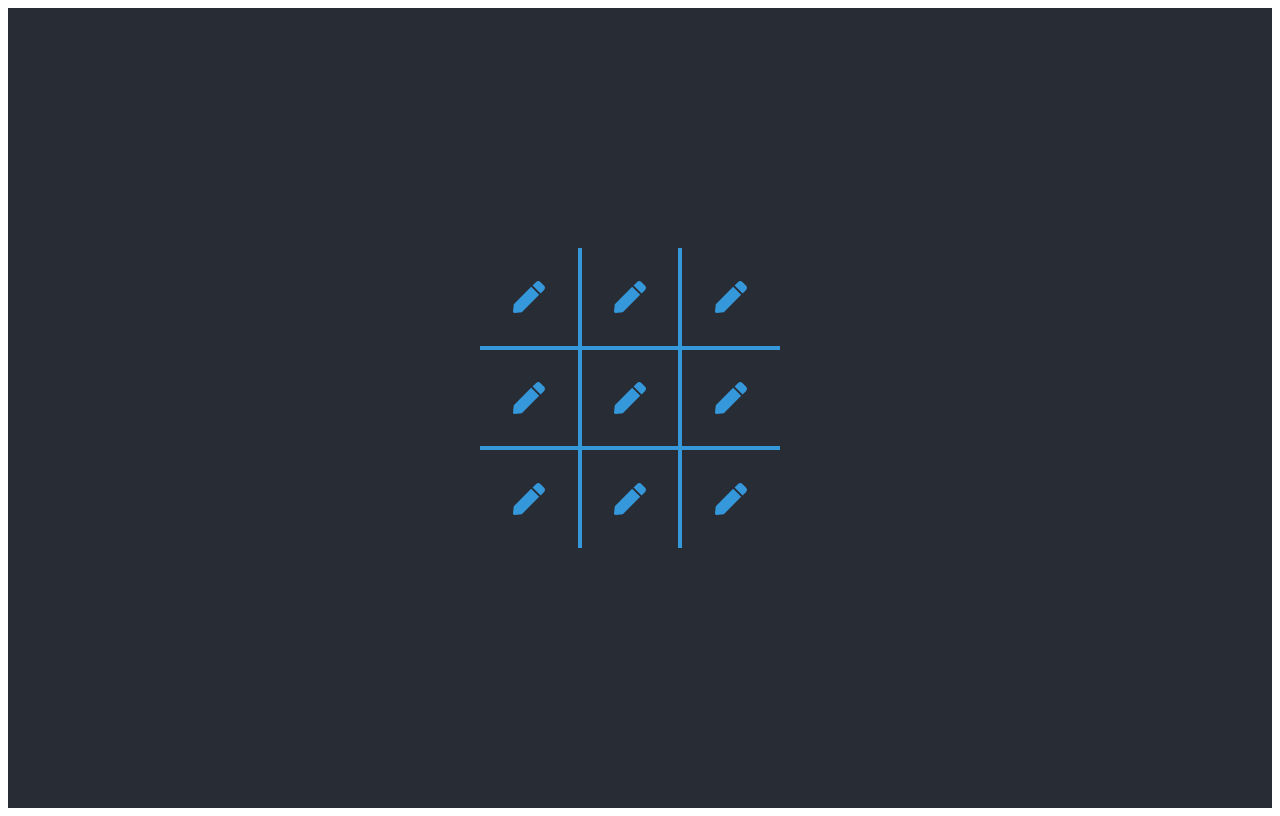
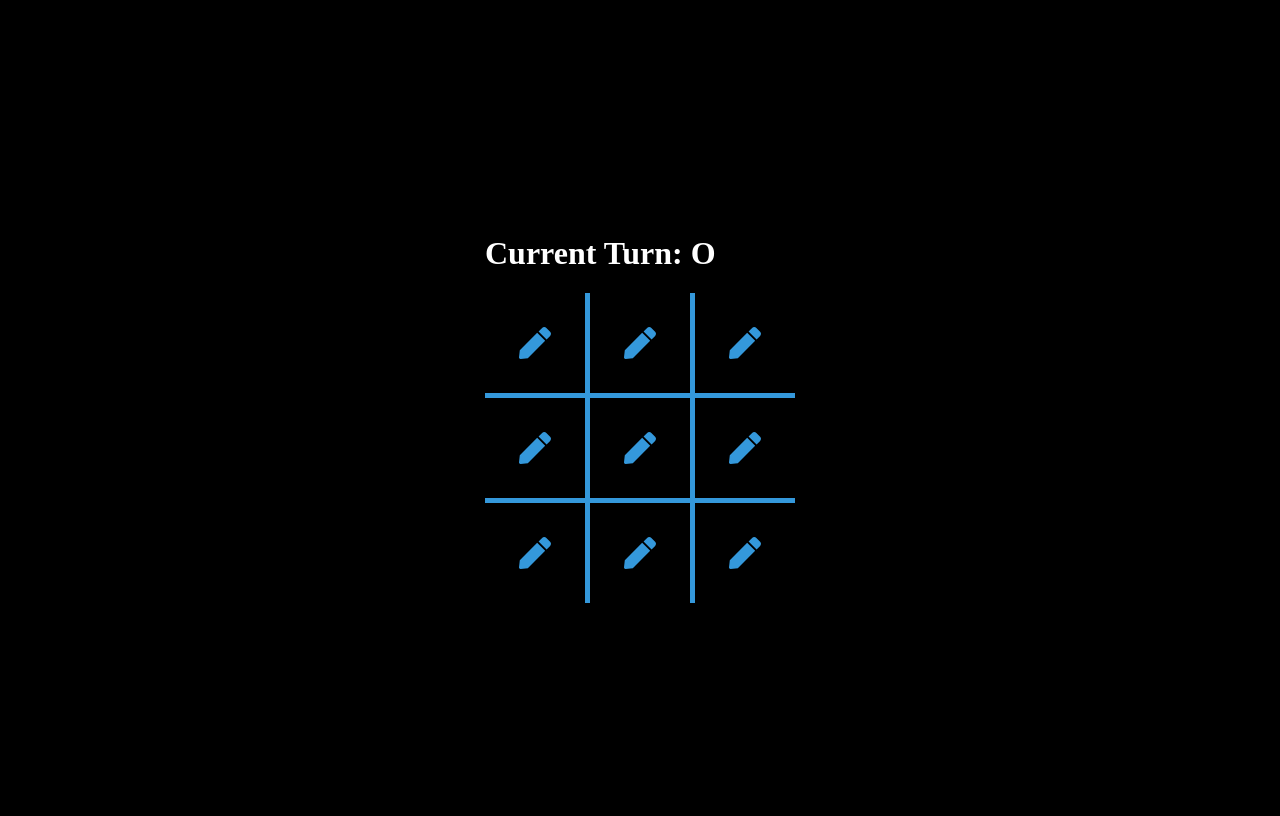
Before and after one commit to Harshitshukla0208/Tic-Tac-Toe-react, a React (Vite) app: page / in a window 1280 px wide. Built offline with nearby package versions, Linux system fonts and the light colour scheme.

Commit message:
added turns

```diff
--- a/src/components/card/Card.css
+++ b/src/components/card/Card.css
@@ -5,130 +5,96 @@
     gap: 0px; /* Adjust the gap between cards as needed */
 }
 
-/* .card1:hover,
-.card2:hover,
-.card3:hover,
-.card4:hover,
-.card5:hover,
-.card6:hover,
-.card7:hover,
-.card8:hover,
-.card9:hover {
+.grid{
     background-color: #3498db;
-    color: #ecf0f1;
-    transform: scale(1.05);
-} */
+}
 
 .card1{
-    border-bottom: 2px solid #3498db;
-    border-right: 2px solid #3498db;
     display: flex;
     align-items: center;
     justify-content: center;
     font-size: 2em;
-    background-color: #282c34;
+    background-color: black;
     color: #3498db;
     cursor: pointer;
     transition: background-color 0.3s ease, color 0.3s ease, transform 0.1s ease;
 }
 .card2{
-    border-bottom: 2px solid #3498db;
-    border-right: 2px solid #3498db;
-    border-left: 2px solid #3498db;
     display: flex;
     align-items: center;
     justify-content: center;
     font-size: 2em;
-    background-color: #282c34;
+    background-color: black;
     color: #3498db;
     cursor: pointer;
     transition: background-color 0.3s ease, color 0.3s ease, transform 0.1s ease;
 }
 .card3{
-    border-bottom: 2px solid #3498db;
-    border-left: 2px solid #3498db;
     display: flex;
     align-items: center;
     justify-content: center;
     font-size: 2em;
-    background-color: #282c34;
+    background-color: black;
     color: #3498db;
     cursor: pointer;
     transition: background-color 0.3s ease, color 0.3s ease, transform 0.1s ease;
 }
 .card4{
-    border-bottom: 2px solid #3498db;
-    border-right: 2px solid #3498db;
-    border-top: 2px solid #3498db;
     display: flex;
     align-items: center;
     justify-content: center;
     font-size: 2em;
-    background-color: #282c34;
+    background-color: black;
     color: #3498db;
     cursor: pointer;
     transition: background-color 0.3s ease, color 0.3s ease, transform 0.1s ease;
 }
 .card5{
-    border-bottom: 2px solid #3498db;
-    border-right: 2px solid #3498db;
-    border-left: 2px solid #3498db;
-    border-top: 2px solid #3498db;
     display: flex;
     align-items: center;
     justify-content: center;
     font-size: 2em;
-    background-color: #282c34;
+    background-color: black;
     color: #3498db;
     cursor: pointer;
     transition: background-color 0.3s ease, color 0.3s ease, transform 0.1s ease;
 }
 .card6{
-    border-bottom: 2px solid #3498db;
-    border-left: 2px solid #3498db;
-    border-top: 2px solid #3498db;
     display: flex;
     align-items: center;
     justify-content: center;
     font-size: 2em;
-    background-color: #282c34;
+    background-color: black;
     color: #3498db;
     cursor: pointer;
     transition: background-color 0.3s ease, color 0.3s ease, transform 0.1s ease;
 }
 .card7{
-    border-right: 2px solid #3498db;
-    border-top: 2px solid #3498db;
     display: flex;
     align-items: center;
     justify-content: center;
     font-size: 2em;
-    background-color: #282c34;
+    background-color: black;
     color: #3498db;
     cursor: pointer;
     transition: background-color 0.3s ease, color 0.3s ease, transform 0.1s ease;
 }
 .card8{
-    border-right: 2px solid #3498db;
-    border-left: 2px solid #3498db;
-    border-top: 2px solid #3498db;
     display: flex;
     align-items: center;
     justify-content: center;
     font-size: 2em;
-    background-color: #282c34;
+    background-color: black;
     color: #3498db;
     cursor: pointer;
     transition: background-color 0.3s ease, color 0.3s ease, transform 0.1s ease;
 }
 .card9{
-    border-left: 2px solid #3498db;
-    border-top: 2px solid #3498db;
     display: flex;
     align-items: center;
     justify-content: center;
     font-size: 2em;
-    background-color: #282c34;
+    background-color: black;
     color: #3498db;
     cursor: pointer;
     transition: background-color 0.3s ease, color 0.3s ease, transform 0.1s ease;
--- a/src/components/card/Card.jsx
+++ b/src/components/card/Card.jsx
@@ -1,38 +1,26 @@
-import Icon from '../icon/Icon'
-import './Card.css'
+import Icon from '../icon/Icon';
+import './Card.css';
 
-function Card({iconName}) {
-    return(
-        <div className="card">
-            <div className='card1'>
-                <Icon name={iconName}/>
-            </div>
-            <div className='card2'>
-                <Icon name={iconName}/>
-            </div>
-            <div className='card3'>
-                <Icon name={iconName}/>
-            </div>
-            <div className='card4'>
-                <Icon name={iconName}/>
-            </div>
-            <div className='card5'>
-                <Icon name={iconName}/>
-            </div>
-            <div className='card6'>
-                <Icon name={iconName}/>
-            </div>
-            <div className='card7'>
-                <Icon name={iconName}/>
-            </div>
-            <div className='card8'>
-                <Icon name={iconName}/>
-            </div>
-            <div className='card9'>
-                <Icon name={iconName}/>
-            </div>
+function Card({ onPlay, player, index, turn, gridSize }) {
+    let icon = <Icon />;
+
+    if (player === "X") {
+        icon = <Icon name={"cross"} />;
+    } else if (player === "O") {
+        icon = <Icon name={"circle"} />;
+    }
+
+    const handleClick = () => {
+        if (onPlay) {
+            onPlay(index, turn);
+        }
+    };
+
+    return (
+        <div className={`card card${index + 1}`} onClick={handleClick}>
+            {icon}
         </div>
-    )
+    );
 }
 
 export default Card;
--- a/src/components/grid/Grid.jsx
+++ b/src/components/grid/Grid.jsx
@@ -1,12 +1,30 @@
+import { useState } from "react";
 import Card from "../card/Card";
-import './grid.css'
-function Grid({numberOfCards}) {
+import './grid.css';
+
+function Grid() {
+    const [turn, setTurn] = useState(true); // if false then X is having the turn | if true then O having the turn
+    const gridSize = 3; // Assuming a 3x3 grid
+    const [board, setBoard] = useState(Array(gridSize * gridSize).fill(""));
+
+    function play(index) {
+        console.log("move played", index);
+        const newBoard = [...board];
+        newBoard[index] = turn ? "O" : "X";
+        setBoard(newBoard);
+        setTurn(!turn);
+    }
+
     return (
-        <div className="body">
+        <>
+            <h1 className="turnHighlight">Current Turn: {(turn) ? 'O' : 'X'}</h1>
             <div className="grid">
-                {Array(numberOfCards).fill(<Card />).map((element, index) => {return <Card key={index} />})}
+                {board.map((value, idx) => (
+                    <Card onPlay={play} player={value} key={idx} index={idx} turn={turn} gridSize={gridSize} />
+                ))}
             </div>
-        </div>
-    )
+        </>
+    );
 }
+
 export default Grid;
--- a/src/components/grid/grid.css
+++ b/src/components/grid/grid.css
@@ -1,14 +1,18 @@
-.body {
+body {
     display: flex;
     justify-content: center;
     align-items: center;
     height: 100vh;
-    background-color: #282c34; /* Background color for the body */
+    background-color: black; /* Background color for the body */
 }
 
 .grid {
     display: grid;
     grid-template-columns: repeat(3, 100px);
     grid-template-rows: repeat(3, 100px);
-    gap: 10px; /* Adjust the gap between cells as needed */
+    gap: 5px; /* Adjust the gap between cells as needed */
 }
+
+.turnHighlight{
+    color: white;
+}
```
